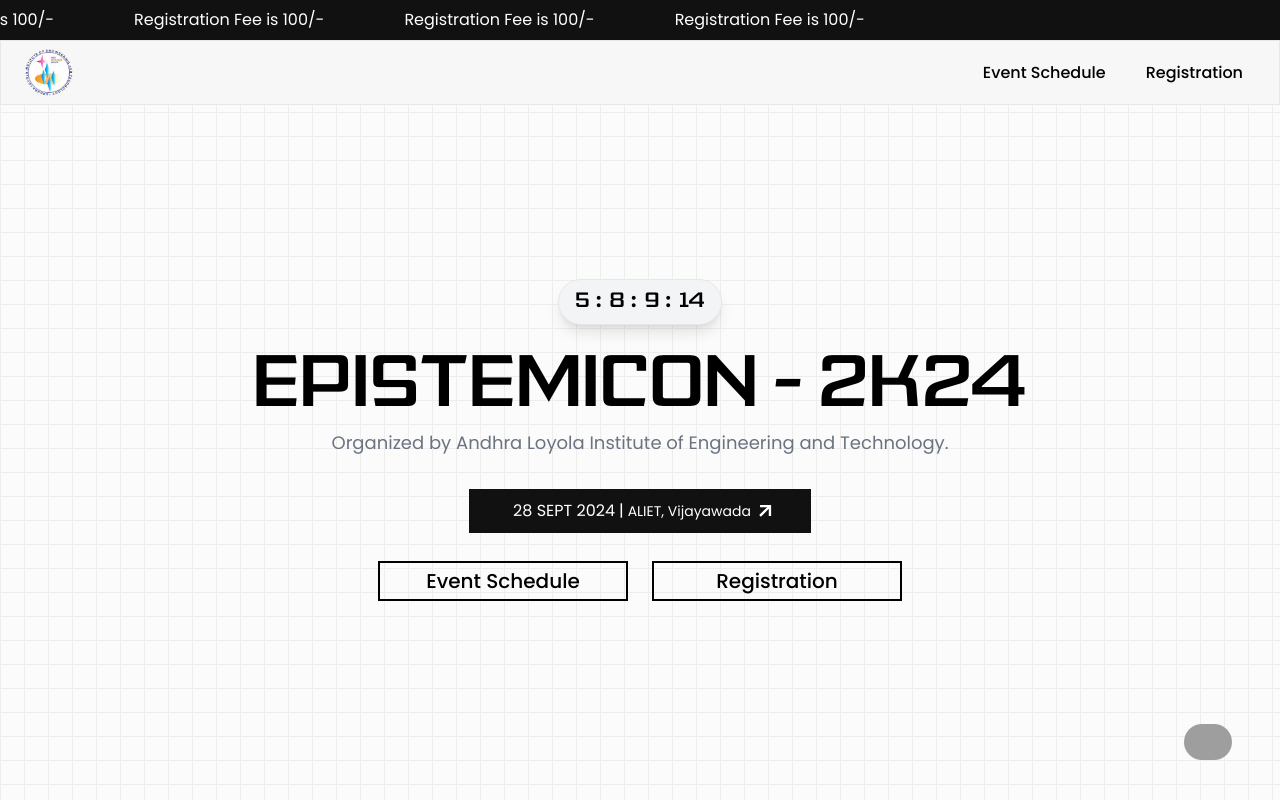
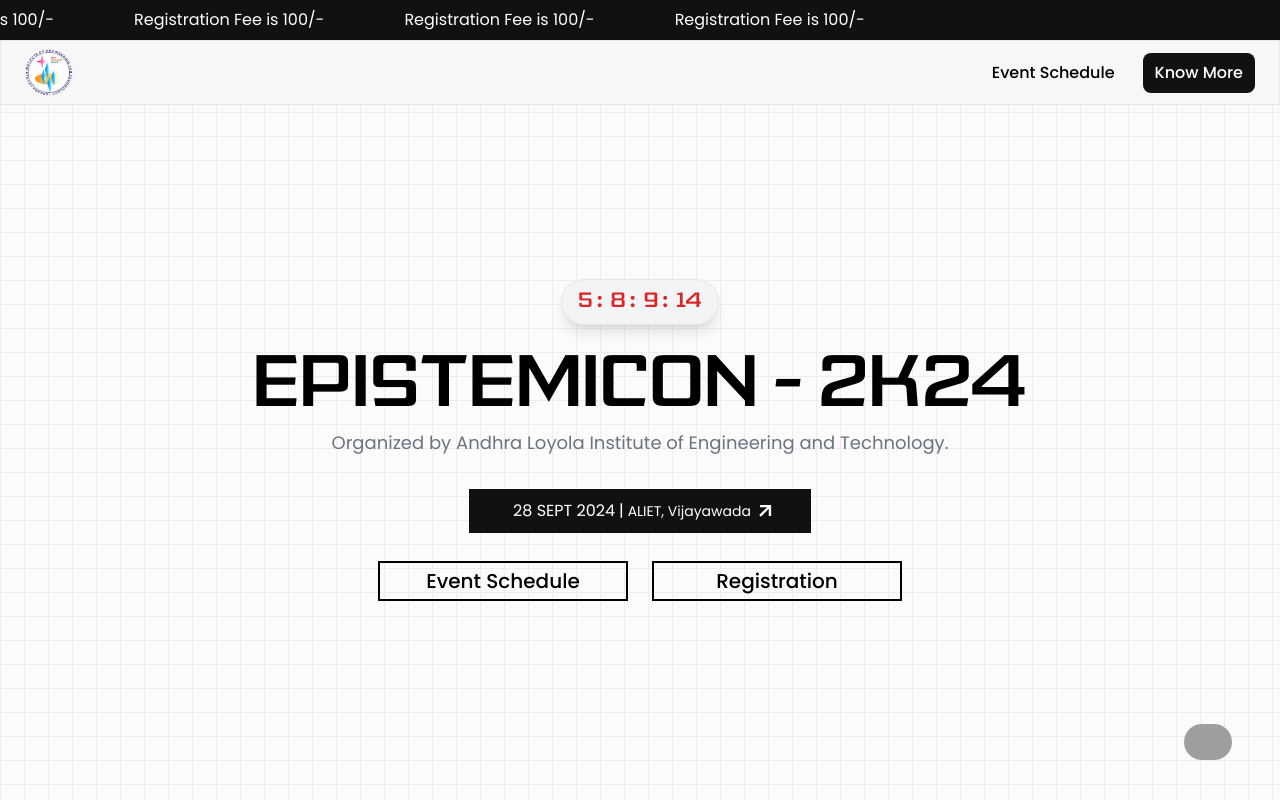
Before and after one commit to VHarsha8/material-you, a React (Create React App) app: page / in a window 1280 px wide. Shown: the top 800 px of the page. Built offline with nearby package versions, Linux system fonts and the light colour scheme; grey boxes are pictures that could not be loaded.

Commit message:
Redesign test

```diff
--- a/src/EpistemiconHomePage.jsx
+++ b/src/EpistemiconHomePage.jsx
@@ -1,8 +1,15 @@
-import React from 'react';
+import React, { useState } from 'react';
 import Timer from './Timer';
 import { motion } from 'framer-motion';
 
 function EpistemiconHomePage({ onScrollToEventSchedule }) {
+    // State to manage the visibility of the "Spot Registration" block
+    const [showRegistration, setShowRegistration] = useState(false);
+
+    // Toggle function to show/hide "Spot Registration"
+    const toggleRegistration = () => {
+        setShowRegistration(prevState => !prevState);
+    };
 
     const containerVariants = {
         hidden: { opacity: 0 },
@@ -89,11 +96,18 @@
                 </button>
                 <button
                     className="text-xl w-auto md:w-[250px] font-poppins hover:bg-black hover:text-white duration-200 font-medium py-1 px-4 border-2 border-black"
-                     // Triggering the scroll action
+                    onClick={toggleRegistration} // Triggering the toggle function
                 >
                     Registration
                 </button>
             </div>
+
+            {/* Conditionally rendering the "Spot Registration" text with absolute positioning */}
+            {showRegistration && (
+                <div className="absolute bottom-16 left-1/2 transform -translate-x-1/2 px-4 py-2 bg-white border rounded-xl border-gray-300 text-center">
+                    <h1 className="text-lg font-poppins">Spot Registration at College on 28 SEP 2024 <br />(Registration fee 100/- Ruppees only. )</h1>
+                </div>
+            )}
         </div>
     );
 }
--- a/src/NavBar.jsx
+++ b/src/NavBar.jsx
@@ -71,10 +71,12 @@
             >
               Event Schedule
             </button>
-            <button
-              className="flex items-center justify-center px-3 py-2 font-medium hover:text-white duration-200 delay-75 hover:bg-gray-700 rounded-lg font-poppins">
-              Registration
-            </button>
+            <a href='https://www.aliet.ac.in/' target='_blank'
+          rel='noopener noreferrer'> <button
+            className="flex items-center justify-center px-3 py-2 font-medium text-white bg-darkgreybackground rounded-lg font-poppins">
+            Know More
+          </button></a>
+
           </div>
         </div>
 
@@ -91,10 +93,11 @@
             Event Schedule
           </button>
 
-          <button
-            className="flex items-center justify-center px-3 py-2 font-medium text-white bg-gray-500 rounded-lg font-poppins">
-            Registration
-          </button>
+        <a href='https://www.aliet.ac.in/' target='_blank'
+          rel='noopener noreferrer'> <button
+            className="flex items-center justify-center px-3 py-2 font-medium text-white bg-darkgreybackground rounded-lg font-poppins">
+            Know More
+          </button></a>
         </div>
       </nav>
     </div>
--- a/src/Timer.jsx
+++ b/src/Timer.jsx
@@ -29,17 +29,23 @@
   return (
     <div className="flex flex-col items-center border justify-center py-2 px-4 md:px-4 md:py-2  bg-gray-100 rounded-full shadow-lg">
       <div className="flex gap-2">
-        <div className="flex flex-col items-center">
-          <span className="md:text-xl text-md font-AmericanCaptainPatrius">{timeLeft.days} :</span>
+        <div className="flex gap-1 items-center">
+          <span className="md:text-xl text-red-600 text-md font-AmericanCaptainPatrius">{timeLeft.days} </span>
+          <span className="md:text-xl text-red-600  text-md font-AmericanCaptainPatrius"> : </span>
         </div>
-        <div className="flex flex-col items-center">
-          <span className="md:text-xl text-md font-AmericanCaptainPatrius">{timeLeft.hours} :</span>
+        <div className="flex gap-1 items-center">
+
+          <span className="md:text-xl text-md text-red-600  text-md font-AmericanCaptainPatrius">{timeLeft.hours} </span>
+          <span className="md:text-xl text-red-600  text-md font-AmericanCaptainPatrius"> : </span>
+
         </div>
-        <div className="flex flex-col items-center">
-          <span className="md:text-xl text-md font-AmericanCaptainPatrius">{timeLeft.minutes} :</span>
+        <div className="flex gap-1 items-center">
+          <span className="md:text-xl  text-red-600 text-md font-AmericanCaptainPatrius">{timeLeft.minutes} </span>
+          <span className="md:text-xl text-red-600  text-md font-AmericanCaptainPatrius"> : </span>
+
         </div>
-        <div className="flex flex-col items-center">
-          <span className="md:text-xl text-md font-AmericanCaptainPatrius">{timeLeft.seconds}</span>
+        <div className="flex gap-1 items-center">
+          <span className="md:text-xl text-red-600   text-md font-AmericanCaptainPatrius">{timeLeft.seconds}</span>
         </div>
       </div>
     </div>
```
